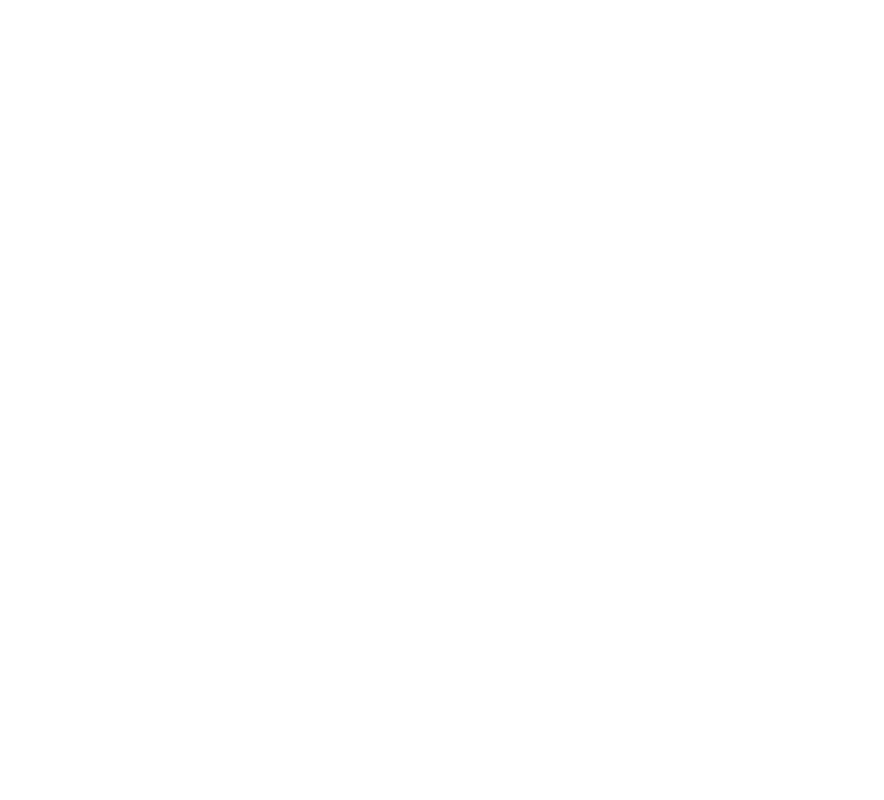
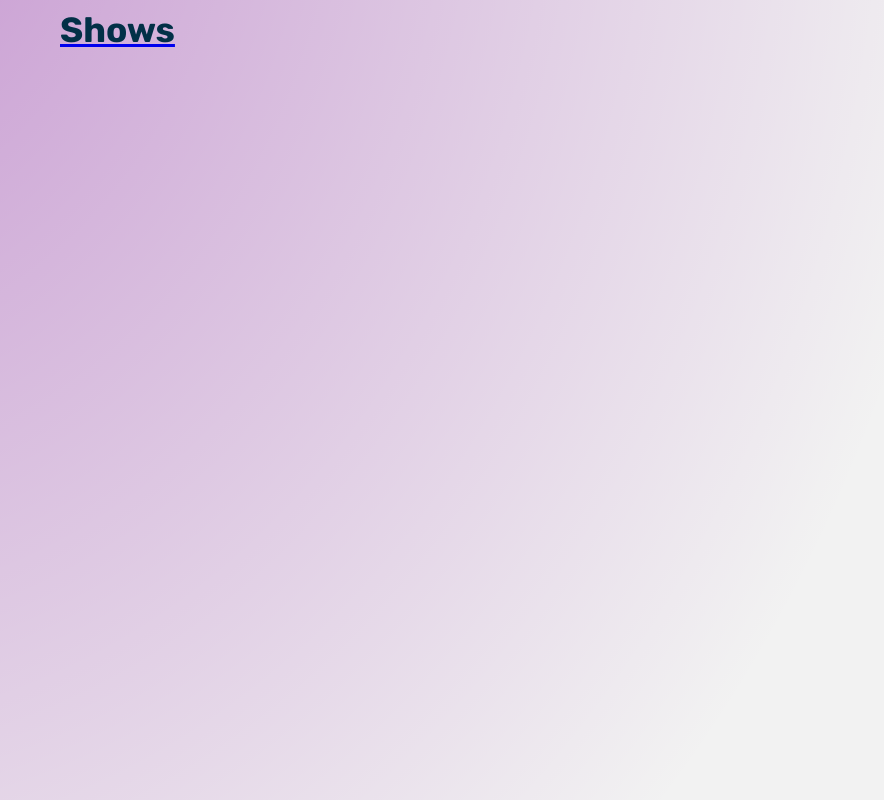
Before and after one commit to ojanse/ShowsAssignment, a Vue app: page / in a window 1280 px wide. Shown: the whole page, without its empty margins (0-884 px from the left). Built offline with nearby package versions, Linux system fonts and the light colour scheme.

Commit message:
Added the basic layout, font, colors.

```diff
--- a/src/App.vue
+++ b/src/App.vue
@@ -1,5 +1,5 @@
 <template>
-  <RouterView />
+  <router-view />
 </template>
 
 
--- a/src/assets/css/base.css
+++ b/src/assets/css/base.css
@@ -1,74 +1,38 @@
-/* color palette from <https://github.com/vuejs/theme> */
 :root {
-  --vt-c-white: #ffffff;
-  --vt-c-white-soft: #f8f8f8;
-  --vt-c-white-mute: #f2f2f2;
+  --c-white: #f2f2f2;
+  --c-black: #023047;
+  --c-blue: #8ECAE6;
+  --c-dark-blue: #219EBC;
+  --c-yellow: #FFB703;
+  --c-orange: #FB8500;
 
-  --vt-c-black: #181818;
-  --vt-c-black-soft: #222222;
-  --vt-c-black-mute: #282828;
+  --c-transparent-green: rgba(125, 153, 0, 0.4);
+  --c-transparent-blue: rgba(125, 0, 153, 0.4);
 
-  --vt-c-indigo: #2c3e50;
-
-  --vt-c-divider-light-1: rgba(60, 60, 60, 0.29);
-  --vt-c-divider-light-2: rgba(60, 60, 60, 0.12);
-  --vt-c-divider-dark-1: rgba(84, 84, 84, 0.65);
-  --vt-c-divider-dark-2: rgba(84, 84, 84, 0.48);
-
-  --vt-c-text-light-1: var(--vt-c-indigo);
-  --vt-c-text-light-2: rgba(60, 60, 60, 0.66);
-  --vt-c-text-dark-1: var(--vt-c-white);
-  --vt-c-text-dark-2: rgba(235, 235, 235, 0.64);
+  /* Typefaces */
+  --font-indivisible: 'Rubik', Verdana, Geneva, sans-serif;
 }
 
-/* semantic color variables for this project */
 :root {
-  --color-background: var(--vt-c-white);
-  --color-background-soft: var(--vt-c-white-soft);
-  --color-background-mute: var(--vt-c-white-mute);
+  --color-background: var(--c-black);
+  --color-action: var(--c-dark-blue);
+  --color-action-hover: var(--c-blue);
+  --color-accent: var(--c-yellow);
 
-  --color-border: var(--vt-c-divider-light-2);
-  --color-border-hover: var(--vt-c-divider-light-1);
-
-  --color-heading: var(--vt-c-text-light-1);
-  --color-text: var(--vt-c-text-light-1);
-
-  --section-gap: 160px;
+  --color-text: var(--c-white);
+  --color-text-in-action: var(--c-white);
+  --color-background-gradient: var(--c-transparent-green);
 }
 
-@media (prefers-color-scheme: dark) {
+@media (prefers-color-scheme: light) {
   :root {
-    --color-background: var(--vt-c-black);
-    --color-background-soft: var(--vt-c-black-soft);
-    --color-background-mute: var(--vt-c-black-mute);
+    --color-background: var(--c-white);
+    --color-action: var(--c-dark-blue);
+    --color-action-hover: var(--c-blue);
+    --color-accent: var(--c-orange);
 
-    --color-border: var(--vt-c-divider-dark-2);
-    --color-border-hover: var(--vt-c-divider-dark-1);
-
-    --color-heading: var(--vt-c-text-dark-1);
-    --color-text: var(--vt-c-text-dark-2);
+    --color-text: var(--c-black);
+    --color-text-in-action: var(--c-black);
+    --color-background-gradient: var(--c-transparent-blue);
   }
 }
-
-*,
-*::before,
-*::after {
-  box-sizing: border-box;
-  margin: 0;
-  position: relative;
-  font-weight: normal;
-}
-
-body {
-  min-height: 100vh;
-  color: var(--color-text);
-  background: var(--color-background);
-  transition: color 0.5s, background-color 0.5s;
-  line-height: 1.6;
-  font-family: Inter, -apple-system, BlinkMacSystemFont, 'Segoe UI', Roboto, Oxygen, Ubuntu,
-    Cantarell, 'Fira Sans', 'Droid Sans', 'Helvetica Neue', sans-serif;
-  font-size: 15px;
-  text-rendering: optimizeLegibility;
-  -webkit-font-smoothing: antialiased;
-  -moz-osx-font-smoothing: grayscale;
-}
--- a/src/assets/css/main.css
+++ b/src/assets/css/main.css
@@ -1,2 +1,4 @@
 @import "modern-normalize.css";
 @import 'base.css';
+
+@import url('https://fonts.googleapis.com/css2?family=Rubik:ital,wght@0,300..900;1,300..900&display=swap');
--- /dev/null
+++ b/src/global/components/BaseContainer.vue
@@ -0,0 +1,47 @@
+<template>
+  <component
+    :is="tag"
+    class="container">
+    <div>
+      <slot />
+    </div>
+  </component>
+</template>
+
+<script setup lang="ts">
+interface Props {
+  tag?: string;
+}
+
+const { tag = 'div' } = defineProps<Props>();
+</script>
+
+<style scoped>
+  .container {
+    position: relative;
+    width: 100%;
+  }
+
+  .container > div {
+    width: 100%;
+  }
+
+  .container > div {
+    width: calc(100% - 40px);
+    margin-left: 20px;
+  }
+
+  @media screen and (min-width:480px) {
+    .container > div {
+      width: calc(100% - 100px);
+      margin-left: 50px;
+    }
+  }
+
+  @media screen and (min-width:768px) {
+    .container > div {
+      width: calc(100% - 120px);
+      margin-left: 60px;
+    }
+  }
+</style>
--- /dev/null
+++ b/src/global/components/BaseTitle.vue
@@ -0,0 +1,54 @@
+<template>
+  <div
+    class="title"
+    :class="{ 'no-margin': noMargin }">
+    <slot />
+  </div>
+</template>
+
+<script setup lang="ts">
+interface Props {
+  noMargin?: boolean;
+}
+
+const { noMargin = false } = defineProps<Props>();
+</script>
+
+<style scoped>
+  .title {
+    color: var(--color-text);
+  }
+
+  .title:not(.no-margin) {
+    margin-bottom: 10px;
+  }
+
+  .title > * {
+    font-family: var(--font-indivisible);
+    margin: 0;
+  }
+
+  :slotted(h1) {
+    font-size: 35px;
+    line-height: 40px;
+    font-weight: 700;
+  }
+
+  :slotted(h2) {
+    font-size: 28px;
+    line-height: 30px;
+    font-weight: 700;
+  }
+
+  :slotted(h3) {
+    font-size: 20px;
+    line-height: 20px;
+    font-weight: 500;
+  }
+
+  :slotted(h4) {
+    font-size: 16px;
+    line-height: 20px;
+    font-weight: 500;
+  }
+</style>
--- /dev/null
+++ b/src/global/layout/TheHeader.vue
@@ -0,0 +1,25 @@
+<template>
+  <BaseContainer tag="header">
+    <div class="header-content">
+      <router-link :to="{ name: 'dashboard' }">
+        <BaseTitle no-margin>
+          <h1>Shows</h1>
+        </BaseTitle>
+      </router-link>
+    </div>
+  </BaseContainer>
+</template>
+
+<script setup lang="ts">
+import BaseContainer from "@/global/components/BaseContainer.vue";
+import BaseTitle from "@/global/components/BaseTitle.vue";
+</script>
+
+<style scoped>
+.header-content {
+  display: flex;
+  flex-direction: row;
+  align-items: center;
+  padding: 10px 0;
+}
+</style>
--- /dev/null
+++ b/src/global/layout/TheMain.vue
@@ -0,0 +1,12 @@
+<template>
+  <BaseContainer tag="main">
+    <slot />
+  </BaseContainer>
+</template>
+
+<script setup lang="ts">
+import BaseContainer from "@/global/components/BaseContainer.vue";
+</script>
+
+<style scoped>
+</style>
--- a/src/global/views/DefaultView.vue
+++ b/src/global/views/DefaultView.vue
@@ -1,11 +1,52 @@
 <template>
-  <div />
+  <div class="page-container">
+    <div class="gradient-wrapper">
+      <div class="backdrop-gradient" />
+    </div>
+    <TheHeader class="header" />
+    <TheMain class="main">
+      <router-view />
+    </TheMain>
+  </div>
 </template>
 
 <script setup lang="ts">
-
+import TheHeader from "@/global/layout/TheHeader.vue";
+import TheMain from "@/global/layout/TheMain.vue";
 </script>
 
 <style scoped>
+.page-container {
+  display: flex;
+  flex-direction: column;
+  padding-top: 60px;
+  min-height: 100vh;
+  background: var(--color-background);
+}
 
+.gradient-wrapper {
+  position: absolute;
+  inset: 0;
+  overflow: hidden;
+}
+
+.backdrop-gradient {
+  position: absolute;
+  width: clamp(400px, 100%, 1000px);
+  padding-top: 100%;
+  height: 0;
+  background: transparent;
+  background: radial-gradient(at -200px -200px, var(--color-background-gradient) 0%, transparent 70%);
+}
+
+.header {
+  position: fixed;
+  top: 0;
+  height: 60px;
+}
+
+.main {
+  flex: 1 0 auto;
+  padding-top: 20px;
+}
 </style>
--- /dev/null
+++ b/src/modules/dashboard/DashboardView.vue
@@ -0,0 +1,11 @@
+<template>
+  <div class="dashboard-view">
+
+  </div>
+</template>
+
+<script setup lang="ts">
+</script>
+
+<style scoped>
+</style>
--- a/src/router/index.ts
+++ b/src/router/index.ts
@@ -1,12 +1,20 @@
 import { createRouter, createWebHistory } from 'vue-router';
 import DefaultView from "@/global/views/DefaultView.vue";
+import DashboardView from "@/modules/dashboard/DashboardView.vue";
 
 const router = createRouter({
   history: createWebHistory(import.meta.env.BASE_URL),
   routes: [
     {
       path: '/',
-      component: DefaultView
+      component: DefaultView,
+      children: [
+        {
+          path: '/',
+          name: 'dashboard',
+          component: DashboardView,
+        },
+      ],
     },
   ]
 });
```
